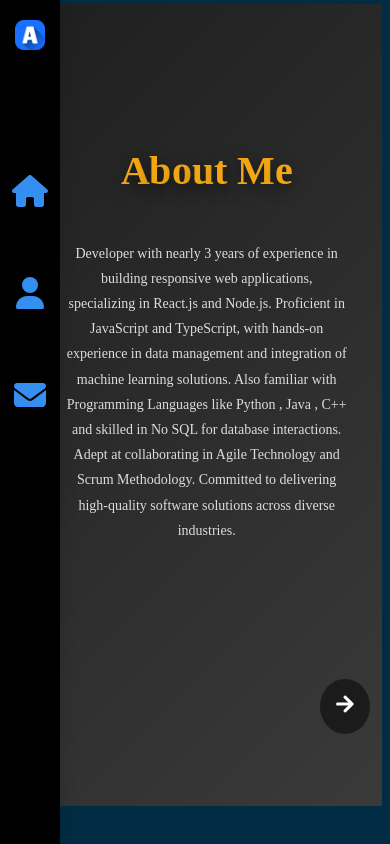
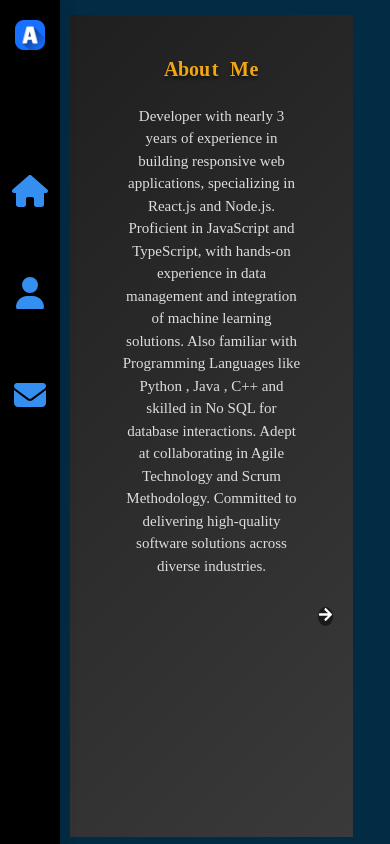
Before and after one commit to akashm-1322/Portfolio, a React (Create React App) app: page /about in a window 390 px wide. Built offline with nearby package versions, Linux system fonts and the light colour scheme.

Commit message:
Mobile Updation Part 7

```diff
--- a/src/Components/AboutMe.css
+++ b/src/Components/AboutMe.css
@@ -179,7 +179,6 @@
   font-size: 2.5rem;
   color: #fff;
   background: rgba(0, 0, 0, 0.5);
-  padding: 15px;
   border-radius: 50%;
   cursor: pointer;
   transition: background-color 0.3s ease, transform 0.3s ease;
@@ -226,6 +225,7 @@
 /* Controls Arrow Sizes for Smaller Screens */
 .controls .arrow {
   font-size: 2rem;
+  border-radius: 50%;
 }
 
 
@@ -387,3 +387,141 @@
     right: 30px;
   }
 }
+
+/* Responsive Styles for Screens <= 500px */
+@media (max-width: 600px) {
+  .about-me-container {
+    position: relative;
+    display: flex;
+    width: calc(70% - 10px); /* Start 5px from sidebar and end 5px before right */
+    padding: 10px;
+    margin-left: 70px;
+    margin-right: 10px;
+    margin-bottom: 15px;
+    margin-top: 15px;
+  }
+
+  /* Text Zone Section */
+  .text-zone {
+    text-align: center; /* Align text to left for better readability */
+    height: auto;
+    padding: 20px;
+  }
+
+  .text-zone h1 {
+    font-size: 2rem; /* Reduce font size */
+    text-shadow: 0 3px 3px rgba(0, 0, 0, 0.5);
+  }
+
+  .summary {
+    font-size: 1.5rem; /* Reduce font size */
+    line-height: 1.5;
+    margin: 10px auto;
+  }
+
+  /* Projects Section */
+  .projects-container {
+    height: auto;
+  }
+
+  .projects-container h2 {
+    font-size: 2rem; /* Adjust font size */
+    margin: 10px 0;
+  }
+
+  .projects-list {
+    display: flex;
+    flex-direction: column; /* Stack projects vertically */
+    gap: 10px;
+  }
+
+  .project-card {
+    flex-direction: row; /* Change layout to row */
+    align-items: center;
+    height: auto;
+    width: 90%;
+    justify-content: center;
+    padding: 10px;
+    gap: 10px; /* Add spacing between image and text */
+  }
+
+  .project-logo {
+    width: 50px;
+    height: 30px;
+  }
+
+  .project-details h3 {
+    font-size: 1.8rem; /* Adjust font size */
+  }
+
+  .project-details p {
+    font-size: 1.5rem; /* Adjust font size */
+  }
+
+  /* Technologies Section */
+  .technologies-container h2 {
+    font-size: 2rem; /* Reduce font size */
+    margin-bottom: 10px;
+  }
+
+  .technologies-grid {
+    grid-template-columns: repeat(2, 1fr); /* Only 2 items per row */
+    gap: 10px;
+  }
+
+  .technology-card {
+    width: 90%; /* Adjust width for smaller screens */
+    height: auto;
+    padding: 10px;
+    gap: 10px;
+  }
+
+  .tech-icon {
+    font-size: 1.5rem; /* Reduce size */
+  }
+
+  .tech-name {
+    font-size: 1rem; /* Adjust font size */
+  }
+
+  /* Controls Section */
+  .controls {
+    flex-direction: row;
+    justify-content: center;
+    gap: 10px;
+  }
+
+  .controls .arrow {
+    font-size: 1.5rem; /* Reduce size */
+    border-radius: 50%;
+  }
+
+  .left-arrow {
+    position: absolute;
+    left: 10px; /* Place arrow 10px from the left of the container */ /* Adjust as needed */
+  }
+
+  .right-arrow {
+    position: absolute;
+    right: 10px; /* Place arrow 10px from the right of the container */
+  }
+
+  ::-webkit-scrollbar {
+    width: 10px;
+  }
+
+  ::-webkit-scrollbar-thumb {
+    background-color: #888;
+    border-radius: 5px;
+    border: 2px solid #fff;
+  }
+
+  ::-webkit-scrollbar-thumb:hover {
+    background-color: #555;
+  }
+
+  ::-webkit-scrollbar-track {
+    background-color: #f1f1f1;
+    border-radius: 5px;
+  }
+}
--- a/src/Components/Contact.scss
+++ b/src/Components/Contact.scss
@@ -148,3 +148,42 @@
     }
   }
 }
+
+@media (max-width: 600px) {
+  .contact-page {
+    position: relative;
+    display: flex;
+    width: calc(70% - 10px); /* Start 5px from sidebar and end 5px before right */
+    padding: 10px;/* Reduce padding for smaller screens */
+    margin-left: 70px;
+    margin-right: 10px;
+    margin-bottom: 15px;
+    margin-top: 15px;/* Adjust border radius for a compact look */
+  }
+
+  .text-zone {
+    width: 90%; /* Make the text zone wider for better use of space */
+    padding: 10px; /* Reduce padding inside the text zone */
+    margin: 10px auto; /* Adjust margins for smaller screens */
+  }
+
+  .text-zone h1 {
+    font-size: 2rem; /* Reduce font size for the heading */
+    margin-bottom: 20px; /* Adjust margins for spacing */
+    margin-top: 20px;
+  }
+
+  .text-zone ul li {
+    font-size: 1.4rem; /* Reduce font size for list items */
+    gap: 5px; /* Reduce the gap between icon and text */
+    margin: 10px 0; /* Reduce vertical spacing */
+  }
+
+  .text-zone ul li svg {
+    font-size: 1.6rem; /* Reduce icon size */
+  }
+
+  .text-zone ul li a {
+    font-size: 1.2rem; /* Reduce font size for links */
+  }
+}
--- a/src/Components/Home.scss
+++ b/src/Components/Home.scss
@@ -157,10 +157,14 @@
         }
     }
 
-    @media screen and (max-width: 480px) {
-        width: 100%;
-        margin: 0;
-        padding: 10px;
+    @media screen and (max-width: 600px) {
+        display: flex;
+        width: calc(70% - 10px); /* Start 5px from sidebar and end 5px before right */
+        padding: 10px;/* Reduce padding for smaller screens */
+        margin-left: 70px;
+        margin-right: 10px;
+        margin-bottom: 15px;
+        margin-top: 15px;
 
         .text-zone {
             .head1 {
--- a/src/Components/Sidebar.scss
+++ b/src/Components/Sidebar.scss
@@ -13,6 +13,7 @@
     transition: width 0.3s ease-in-out;
     padding: 20px 0;
     z-index: 10;
+    font-weight: 700;
 
     &:hover {
         width: 200px; /* Expands on hover */
@@ -139,7 +140,7 @@
         }
 
         .nav-item {
-            font-size: 24px; /* Smaller font for mobile */
+            font-size: 16px; /* Smaller font for mobile */
             padding: 10px;
             margin-top: 10px;
             margin-bottom: 10px;
@@ -149,7 +150,7 @@
             }
 
             a {
-                font-size: 18px; /* Smaller link text */
+                font-size: 12px; /* Smaller link text */
             }
         }
 
@@ -184,4 +185,47 @@
             }
         }
     }
+
+    @media (max-width: 600px) {
+        .nav-bar {
+          width: 50px; /* Reduce the navbar width for smaller devices */
+          padding: 10px 0;
+          font-weight: 800;
+
+          &:hover {
+            width: 50px; /* Prevent expansion on hover for smaller screens */
+          }
+
+          .logo img {
+            width: 40%; /* Make the logo smaller */
+          }
+
+          nav {
+            margin-top: 30px;
+            margin-bottom: 30px;
+
+            .nav-item {
+              font-size: 14px; /* Smaller font for nav items */
+              padding: 8px;
+              margin-top: 8px;
+              margin-bottom: 8px;
+
+              .nav-text {
+                font-size: 10px; /* Smaller text for nav text */
+                display: none; /* Keep text hidden */
+              }
+
+              a {
+                font-size: 12px; /* Smaller font for links */
+                padding: 8px;
+              }
+            }
+          }
+
+          ul {
+            display: none; /* Hide the list entirely on smaller devices */
+          }
+        }
+      }
+
 }
```
